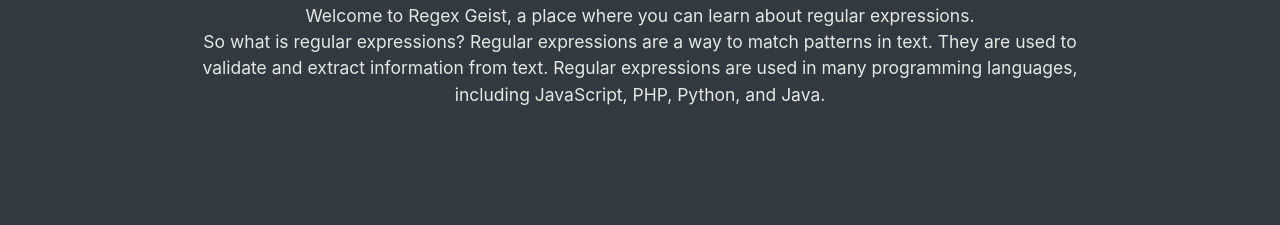
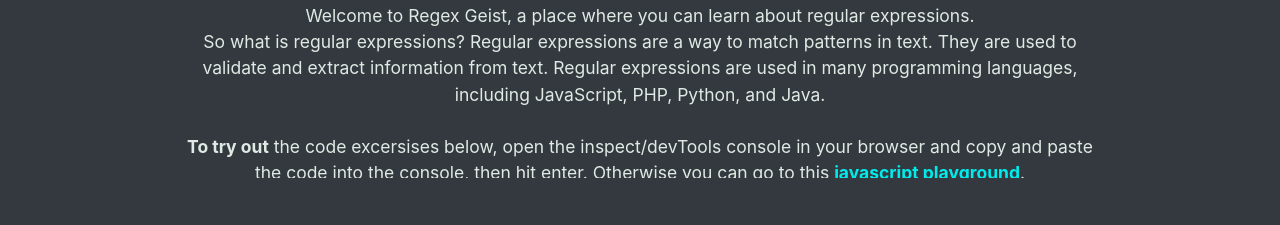
Before and after one commit to shaynefw/RegexGeist, a plain HTML site: page index.html in a window 1280 px wide. Shown: the part 98-323 px from the top of the page. Drawn offline with Linux system fonts and the light colour scheme.

Commit message:
updated the intro paragraph and added js playground link

```diff
--- a/assets/css/style.css
+++ b/assets/css/style.css
@@ -209,3 +209,18 @@
       max-width: 33.333%;
     }
   }
+
+  .pglink {
+    color: var(--heliotrope);
+    text-decoration: none;
+    font-weight: 700;
+  }
+  .pglink:hover {
+    color: var(--gin);
+  }
+
+  .tryout {
+    color: var(--gin);
+    text-decoration: none;
+    font-weight: 700;
+  }
--- a/index.html
+++ b/index.html
@@ -14,7 +14,7 @@
         Regex Geist
       </h1>
       <p>
-        Welcome to Regex Geist, a place where you can learn about regular expressions.<br>So what is regular expressions? Regular expressions are a way to match patterns in text. They are used to validate and extract information from text. Regular expressions are used in many programming languages, including JavaScript, PHP, Python, and Java.
+        Welcome to Regex Geist, a place where you can learn about regular expressions.<br>So what is regular expressions? Regular expressions are a way to match patterns in text. They are used to validate and extract information from text. Regular expressions are used in many programming languages, including JavaScript, PHP, Python, and Java.<br><br><span class="tryout">To try out</span> the code excersises below, open the inspect/devTools console in your browser and copy and paste the code into the console, then hit enter. Otherwise you can go to this <a class="pglink" href="https://runjs.co/" target="_blank" >javascript playground</a>.
       </p>
     </header>
 
```
